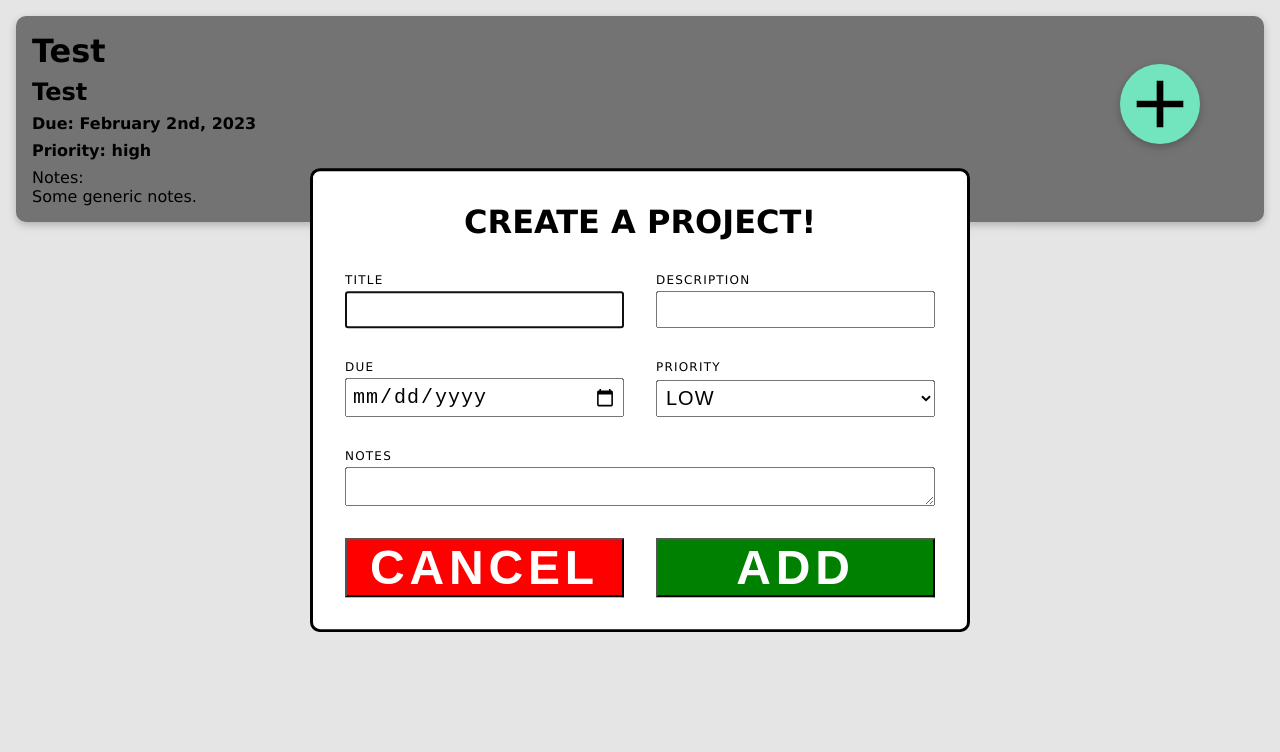
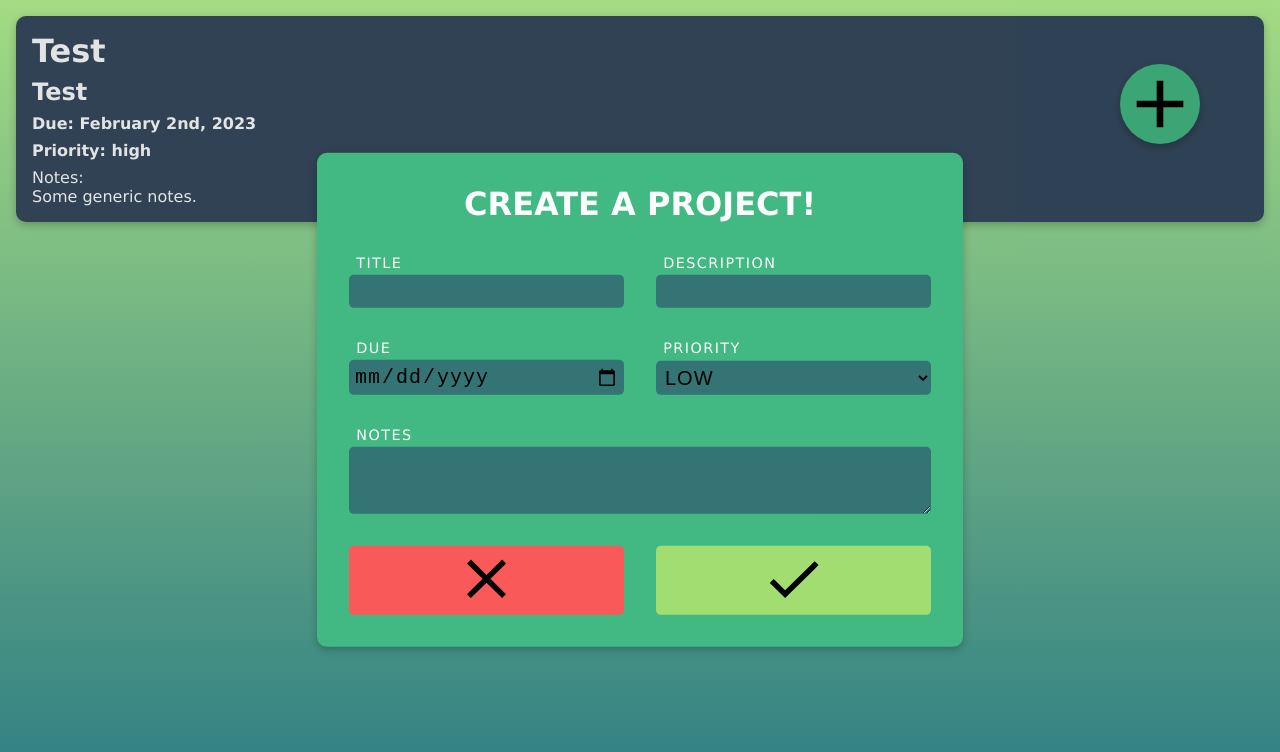
Before and after one commit to Mike-138/todo-list, a website built with webpack: page dist/index.html in a window 1280 px wide. Both pictures are taken after a click on the button 1160 px from the left and 104 px from the top of the page. Built offline with nearby package versions, Linux system fonts and the light colour scheme.

Commit message:
Begin coloring elements and add svgs

```diff
--- a/src/modules/modals/modal_template.js
+++ b/src/modules/modals/modal_template.js
@@ -1,4 +1,6 @@
 import "../../styles/modal.css";
+import checkIcon from "../../assets/icons/check.svg";
+import closeIcon from "../../assets/icons/close.svg";
 
 
 const modalFactory = (modalId) => {
@@ -16,11 +18,23 @@ const modalFactory = (modalId) => {
     const _modalForm = document.createElement("form");
     _modalForm.setAttribute("method", "dialog");
 
-    const _cancelButton = document.createElement("button");
-    _cancelButton.textContent = "Cancel";
+    const _cancelButton = (() => {
+        const button = document.createElement("button");
+        button.classList.add("cancel-button");
+        const image = new Image();
+        image.src = closeIcon;
+        button.appendChild(image);
+        return button;
+    })();
 
-    const _confirmButton = document.createElement("button");
-    _confirmButton.textContent = "Add";
+    const _confirmButton = (() => {
+        const button = document.createElement("button");
+        button.classList.add("confirm-button");
+        const image = new Image();
+        image.src = checkIcon;
+        button.appendChild(image);
+        return button;
+    })();
 
     // Define private methods
     const _packageField = (field) => {
@@ -35,6 +49,7 @@ const modalFactory = (modalId) => {
         if (field.tagName === "TEXTAREA") {
 
             fieldContainer.classList.add("wide");
+            field.setAttribute("rows", 4);
 
         }
 
--- a/src/styles/modal.css
+++ b/src/styles/modal.css
@@ -1,10 +1,22 @@
+:root {
+    --primary-color: #35495e;
+    --secondary-color: #347474;
+    --tertiary-color: #42b883;
+    --widget-color: #ff7e67;
+    --font-color: #fcfefe;
+}
+
 dialog {
     font-size: 1rem;
     text-transform: uppercase;
     position: absolute;
     top: 50%;
     left: 50%;
+    color: var(--font-color);
+    background: var(--tertiary-color);
+    border: none;
     border-radius: 10px;
+    box-shadow: rgba(0, 0, 0, 0.24) 0px 3px 8px;
     transform: translate(-50%, -50%);
     animation: grow 200ms;
 }
@@ -29,22 +41,28 @@ form[method="dialog"] {
 input, select, textarea {
     padding: 0.25em;
     letter-spacing: 0.05em;
+    background-color: var(--secondary-color);
+    border: none;
+    outline: none;
+    border-radius: 5px;
 }
 
-form[method="dialog"] > button {
-    font-size: 3em;
-    font-weight: bold;
-    letter-spacing: 0.1em;
-    text-transform: uppercase;
-    color: white;
+form[method="dialog"] > button > img {
+    height: 5em;
 }
 
 form[method="dialog"] > button:first-of-type {
-    background-color: red;
+    background-color: #f95959;
+    border: none;
+    outline: none;
+    border-radius: 5px;
 }
 
 form[method="dialog"] > button:last-of-type {
-    background-color: green;
+    background-color: #a1dd70;
+    border: none;
+    outline: none;
+    border-radius: 5px;
 }
 
 .field-container {
@@ -53,8 +71,9 @@ form[method="dialog"] > button:last-of-type {
 }
 
 .field-container > label {
-    font-size: 0.75em;
+    font-size: 0.9em;
     letter-spacing: 0.1em;
+    padding-left: 0.5em;
 }
 
 .field-container > input, .field-container > select {
--- a/src/styles/style.css
+++ b/src/styles/style.css
@@ -1,3 +1,12 @@
+:root {
+    --primary-color: #35495e;
+    --secondary-color: #347474;
+    --tertiary-color: #42b883;
+    --widget-color: #ff7e67;
+    --font-color: #fcfefe;
+    --background-gradient: linear-gradient(rgb(182, 244, 146), rgb(51, 139, 147));
+}
+
 html {
     box-sizing: border-box;
 }
@@ -16,6 +25,7 @@ body {
     display: grid;
     gap: 1rem;
     grid-auto-rows: min-content;
+    background: var(--background-gradient);
 }
 
 .add-project-button {
@@ -24,7 +34,7 @@ body {
     right: 5rem;
     height: 5rem;
     width: 5rem;
-    background-color: aquamarine;
+    background: var(--tertiary-color);
     border: none;
     outline: none; /* Set to none to make button only clickable within border radius */
     box-shadow: rgba(0, 0, 0, 0.24) 0px 3px 8px;
@@ -45,7 +55,8 @@ body {
     padding: 1rem;
     display: grid;
     gap: 0.5rem;
-    background-color: gray;
+    color: var(--font-color);
+    background: var(--primary-color);
     border-radius: 10px;
     box-shadow: rgba(0, 0, 0, 0.24) 0px 3px 8px;
 }
```
Also changed, not shown: dist/97d4c0a10ac97607dc65.svg (added), dist/ddce2e1e5ef60024f029.svg (added), dist/main.js, src/assets/icons/check.svg (added), src/assets/icons/close.svg (added).
